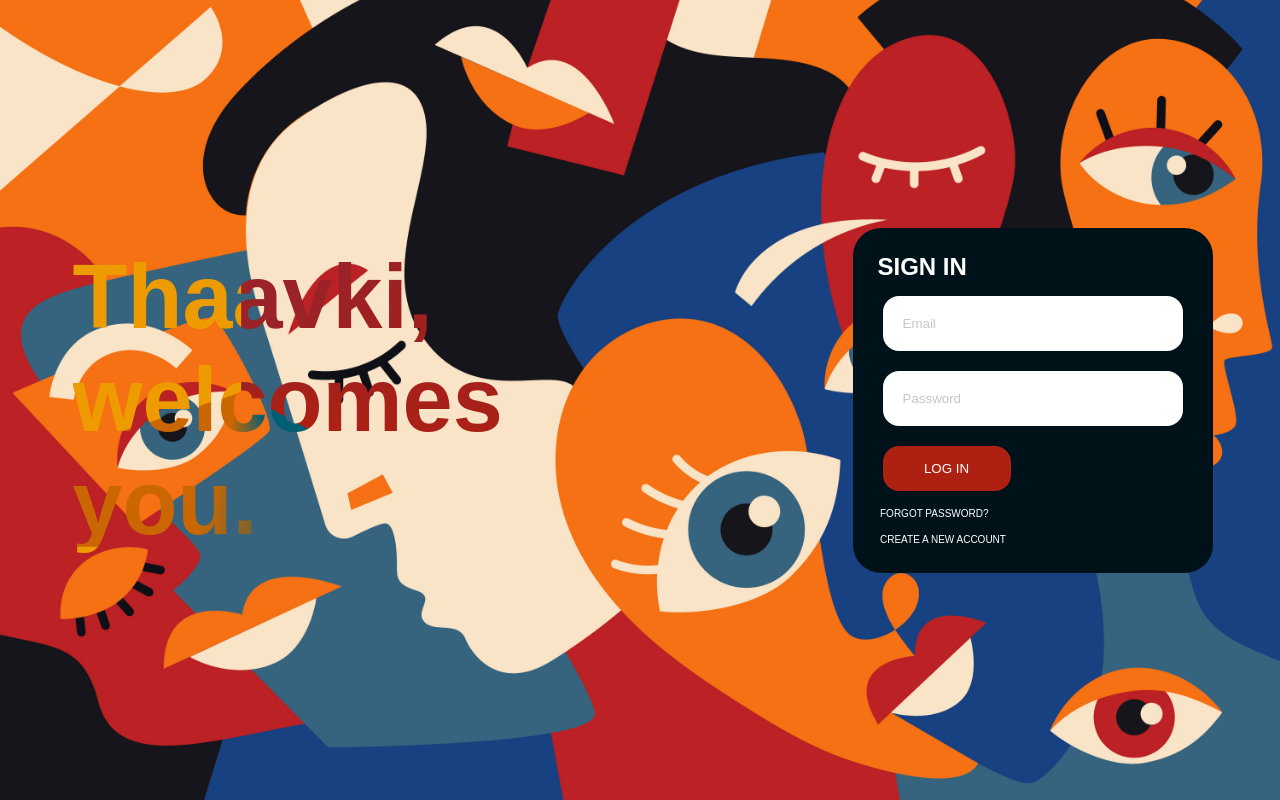
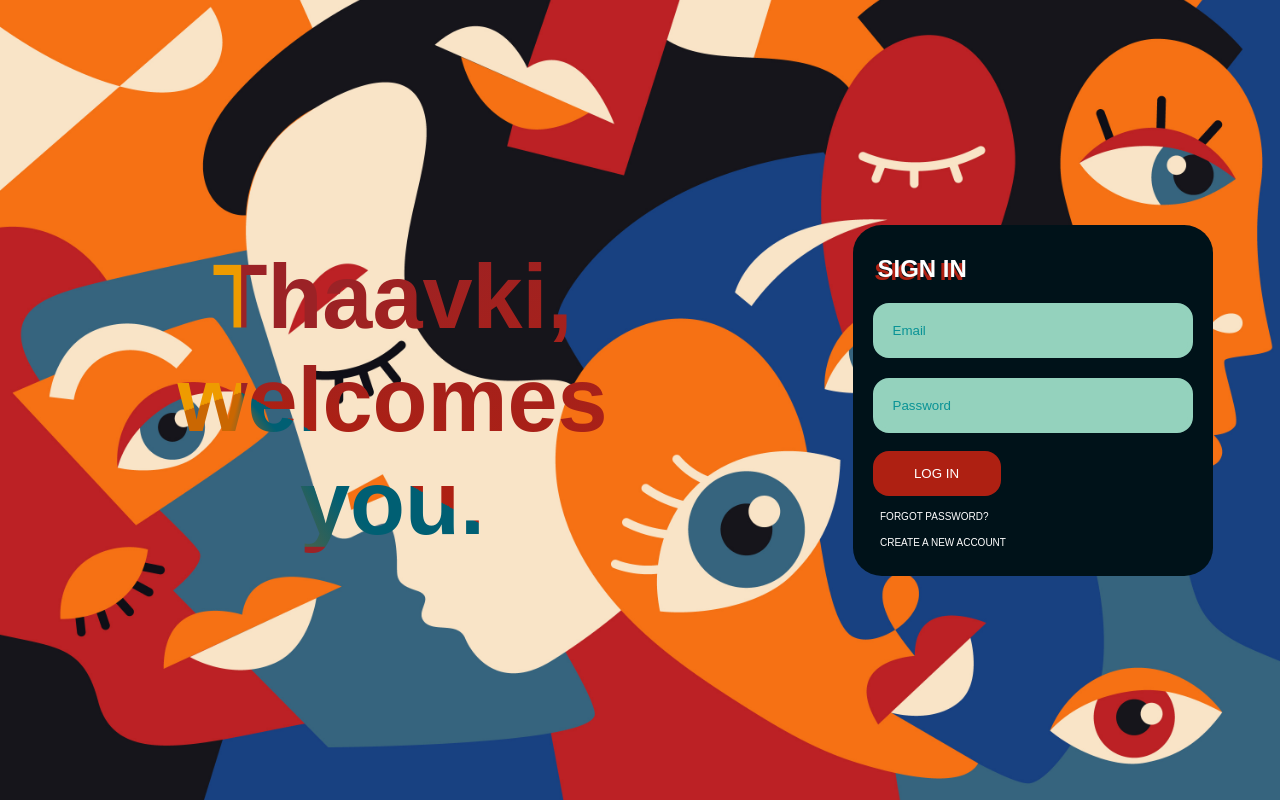
Before and after one commit to fxlgun/e-commerce, a React (Create React App) app: page /login in a window 1280 px wide. Built offline with nearby package versions, Linux system fonts and the light colour scheme; a web font is replaced by a local one.

Commit message:
login done

```diff
--- a/src/pages/Login.jsx
+++ b/src/pages/Login.jsx
@@ -14,7 +14,8 @@ const Container = styled.div`
       rgba(255, 255, 255, 0.5)
     ), */ repeat-y url(${pic})
     center;
-  background-size: cover;
+  background-size: cover ;
+  background-color: #ae2012;
   display: flex;
   align-items: center;
   justify-content: center;
@@ -43,24 +44,25 @@ const Wrapper = styled.div`
   align-items: center;
   justify-content: center;
   ${mobile({ width: "65%" })}
-  ${mobile({ height: "320px" })}
+
 `;
 
 const BigTitle = styled.h1`
-
+  text-align: center;
+  display: flex;
   font-size: 90px;
   margin: auto;
-  ${mobile({ fontSize: "45px" })}
-  ${mobile({ margin: "50px auto" })}
+  ${mobile({ fontSize: "48px" })}
+  ${mobile({ margin: "70px auto" })}
 
 `;
 
 const Title = styled.h1`
   color: white;
+  text-shadow: -3px 3px #ae2012;
   font-size: 24px;
-
   font-weight: 600;
-  margin: 5px;
+  margin: 10px 5px;
 `;
 const Form = styled.form`
   display: flex;
@@ -75,25 +77,29 @@ const Button = styled.button`
   padding: 15px 20px;
   background-color: #ae2012;
   color: white;
-  margin: 10px;
+  margin: 8px 0;
+  ${mobile({ padding: "10px 15px" })}
   &:disabled {
     color: teal;
     cursor: not-allowed;
   }
 `;
 const Input = styled.input`
-  background-color: white;
+  background-color: #94d2bd;
   flex: 1;
   min-width: 40%;
-  margin: 10px ;
+  margin: 10px 0 ;
   padding: 15px;
   border-radius: 16px;
-  border: white 5px solid;
+  border: #94d2bd 5px solid;
   outline: none;
-  font-size: smaller;
+  ${mobile({ fontFamily: "'Lucida Sans', 'Lucida Sans Regular', 'Lucida Grande', 'Lucida Sans Unicode', Geneva, Verdana, sans-serif" })}
+  ${mobile({ fontSize: "12px" })}
+  ${mobile({ padding: "8px" })}
+
 
   ::placeholder{
-    color: #c6c6c6;
+    color: #0a9396;
   }
 
   :focus{
@@ -127,8 +133,8 @@ const Login = () => {
     console.log("lol");
     await login(dispatch, { username, password });
     setTimeout(() => {
-      window.location.replace("https://e-commerce-fxlgun.vercel.app/");
-      //http://localhost:3000/
+      window.location.replace("http://localhost:3000/");
+      //https://e-commerce-fxlgun.vercel.app/
     }, 2000);
   };
 
```
